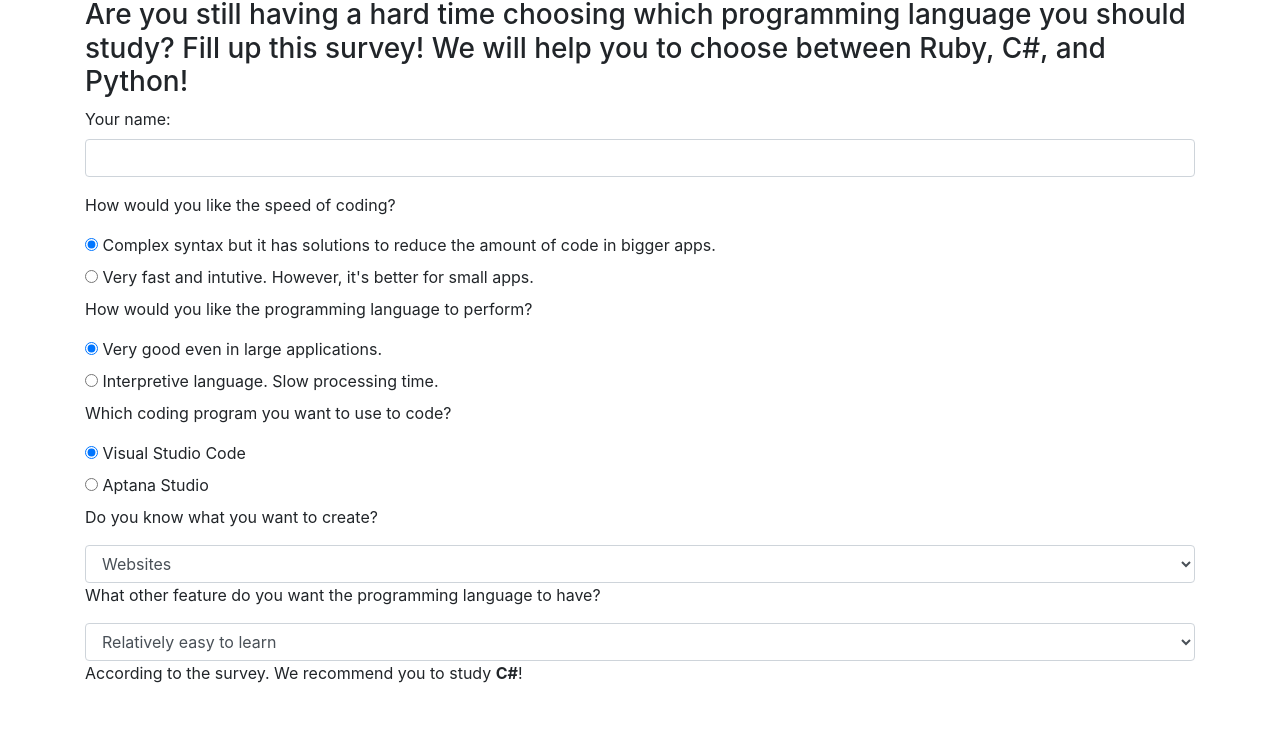
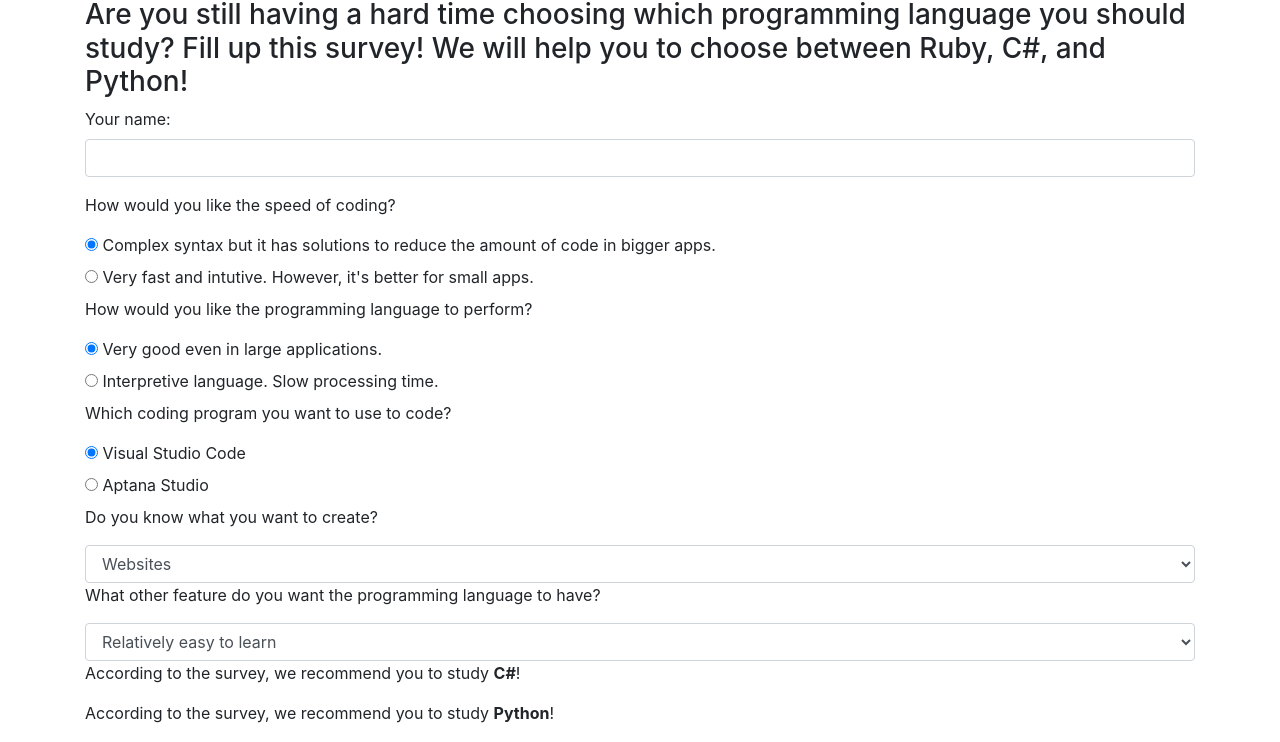
Before and after one commit to cicy886/Programming-Language-Suggester, a plain HTML site: page index.html in a window 1280 px wide. Shown: the part 58-800 px from the top of the page. Drawn offline with nearby package versions, Linux system fonts and the light colour scheme.

Commit message:
add second survey result: Python

```diff
--- a/index.html
+++ b/index.html
@@ -86,7 +86,10 @@
 
   <div class="container">
     <div id="cSharp">
-      <p>According to the survey. We recommend you to study <strong>C#</strong>!</p>
+      <p>According to the survey, we recommend you to study <strong>C#</strong>!</p>
+    </div>
+    <div id="python">
+      <p>According to the survey, we recommend you to study <strong>Python</strong>!</p>
     </div>
   </div>
 
```
